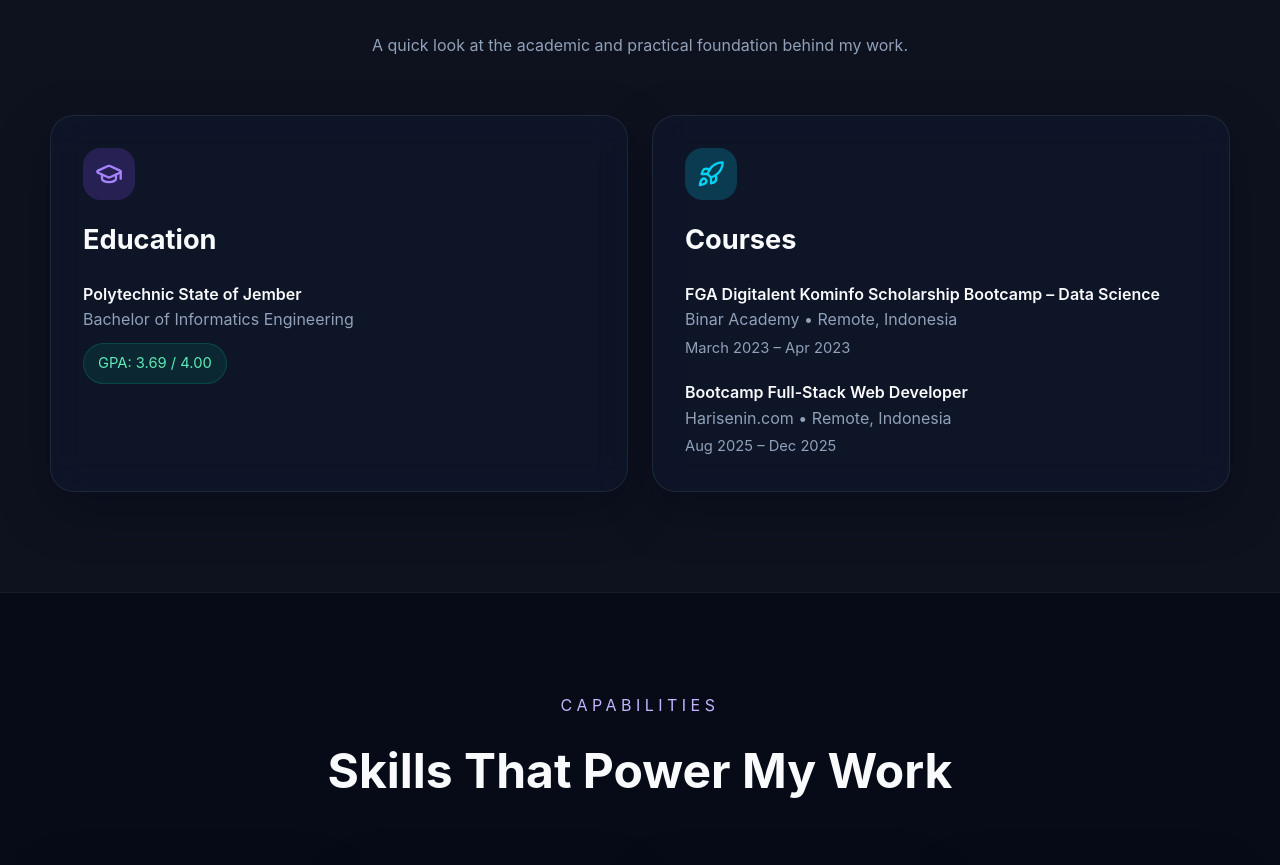
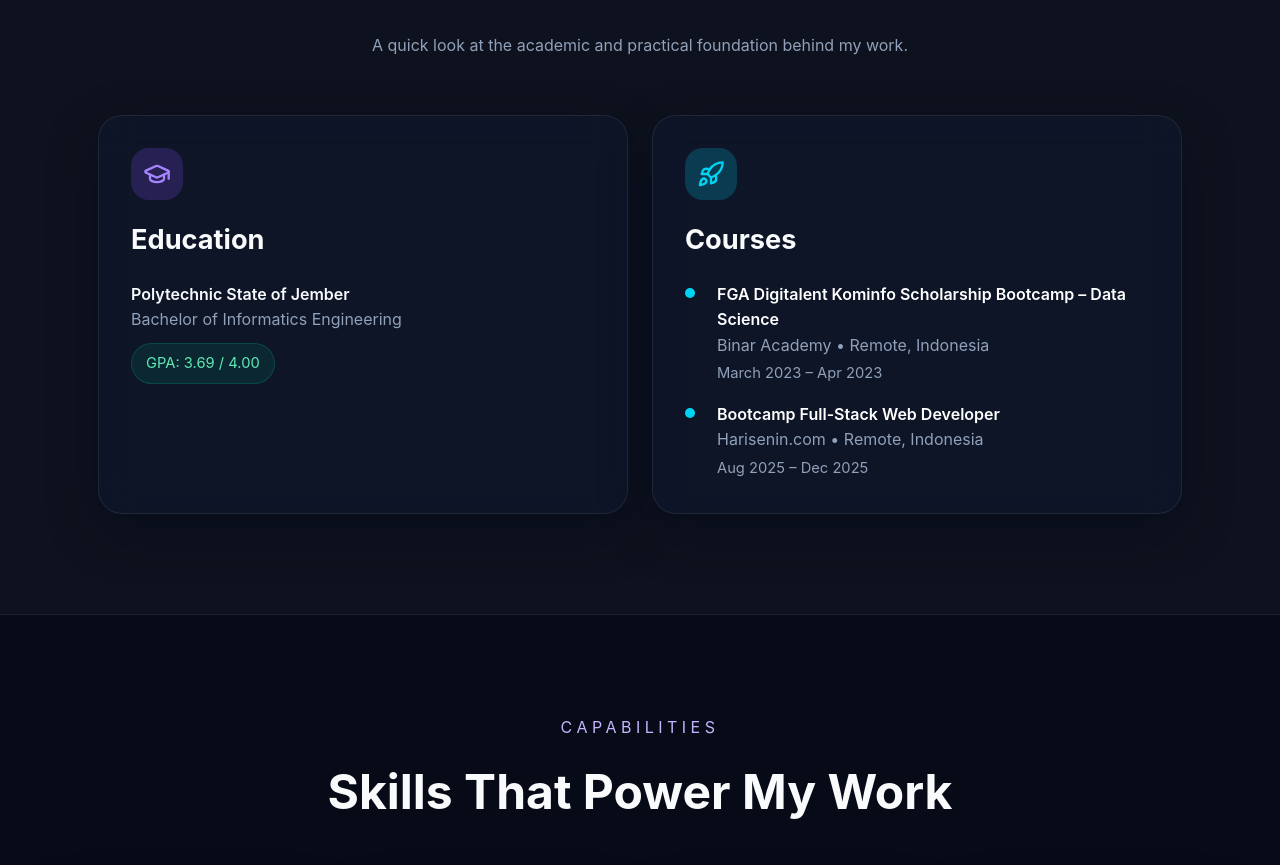
Before and after one commit to justyamzal/portfolio_tw, a React (Vite) app: page / in a window 1280 px wide. Shown: the part 998-1863 px from the top of the page. Built offline with nearby package versions, Linux system fonts and the light colour scheme; a web font is replaced by a local one.

Commit message:
fixing card

```diff
--- a/src/components/Education.jsx
+++ b/src/components/Education.jsx
@@ -49,7 +49,7 @@ export default function Education() {
           <p className="mt-3.5 text-slate-400">A quick look at the academic and practical foundation behind my work.</p>
         </div>
 
-        <div className="grid grid-cols-1 md:grid-cols-2 gap-6">
+        <div className="grid grid-cols-1 md:grid-cols-2 gap-6 px-[48px]">
 
           {/* Academic */}
           <article ref={card1Ref} className={`reveal ${cardCls}`}>
@@ -66,13 +66,16 @@ export default function Education() {
           <article ref={card2Ref} className={`reveal ${cardCls}`}>
             <IconBadge iconType="rocket" variant={courses.iconVariant} />
             <h3 className="text-[1.7rem] font-bold mb-5">{courses.title}</h3>
-            {courses.items.map((c, i) => (
-              <div key={i} className={i > 0 ? "mt-5" : ""}>
-                <p className="font-semibold">{c.name}</p>
-                <p className="text-slate-400">{c.provider} • {c.location}</p>
-                <p className="text-slate-400 text-[0.92rem] mt-1">{c.period}</p>
-              </div>
+            <ul className="mt-4 space-y-4">
+              {courses.items.map((c, i) => (
+                <li key={i} className="relative pl-8 before:absolute before:left-0 before:top-1.5 before:h-2.5 before:w-2.5 before:rounded-full before:bg-cyan-400">
+                    <p className="font-semibold text-white">{c.name}</p>
+                    <p className="text-slate-400">{c.provider} • {c.location}</p>
+                    <p className="text-slate-400 text-[0.92rem] mt-1">{c.period}</p>
+              </li>
             ))}
+            </ul>
+
           </article>
 
         </div>
--- a/src/components/Navbar.jsx
+++ b/src/components/Navbar.jsx
@@ -122,7 +122,7 @@ export default function Navbar({ isFloating, activeSection }) {
               "flex flex-col gap-0 p-4 rounded-2xl",
               "border border-white/12 backdrop-blur-lg",
               isFloating
-                ? "bg-white/95 border-violet-300/30"
+                ? "bg-white/10 backdrop-blur-lg border-violet-300/30"
                 : "bg-slate-900/95",
             ].join(" ")}
           >
```
